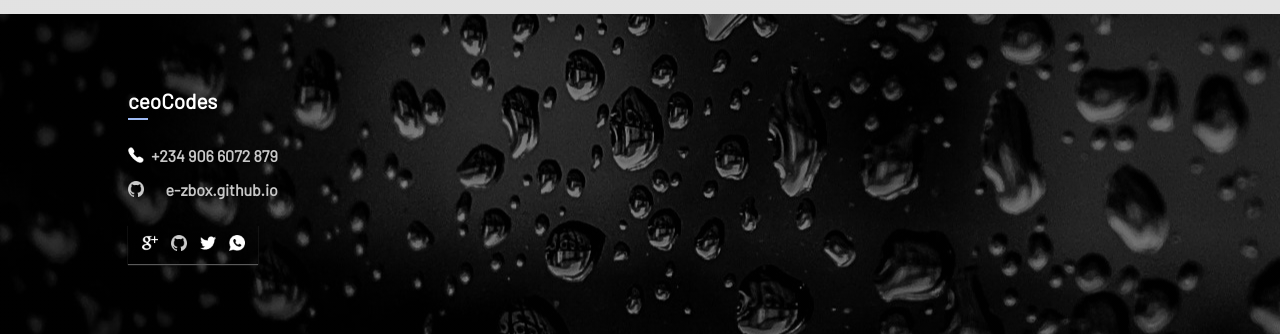
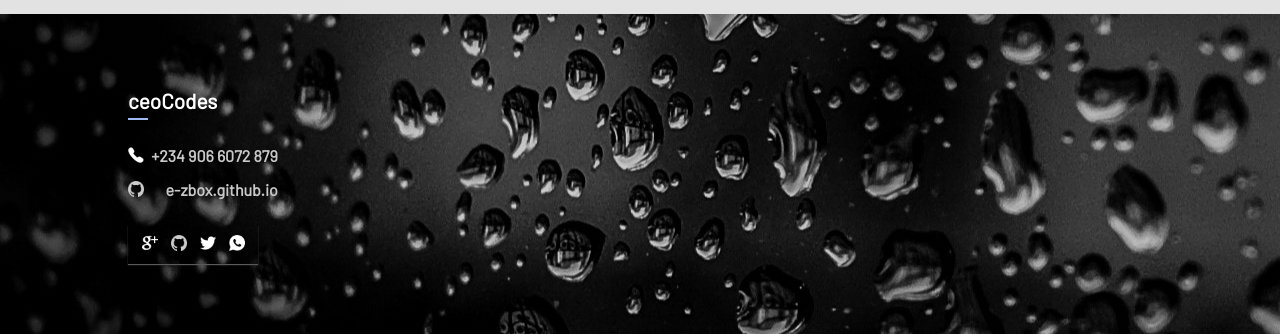
Before and after one commit to E-Zbox/Mountain-Expeditions-Club, a plain HTML site: page index.html in a window 1280 px wide. Shown: the part 1921-2255 px from the top of the page. Drawn offline with nearby package versions, Linux system fonts and the light colour scheme; files that its build step writes are made by us from their sources.

Commit message:
Update _footer.scss

```diff
--- a/css/imports/_footer.scss
+++ b/css/imports/_footer.scss
@@ -1,5 +1,5 @@
 footer {
-    background: linear-gradient(205deg, #0101018f, #01010170),
+    background: linear-gradient(205deg, #0101013f, #01010120),
                 url("../../images/black-close-up-dark-dew-396547.jpg");
     background-position: left;
     color: var(--light);
```
